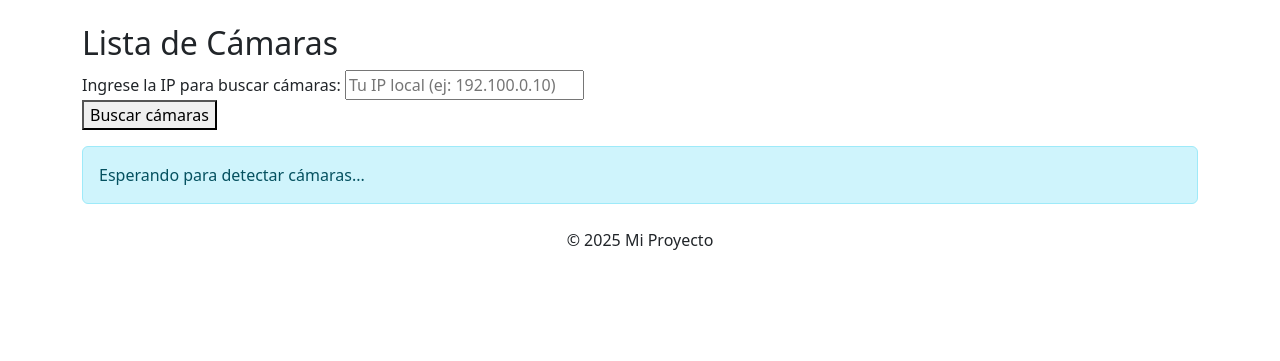
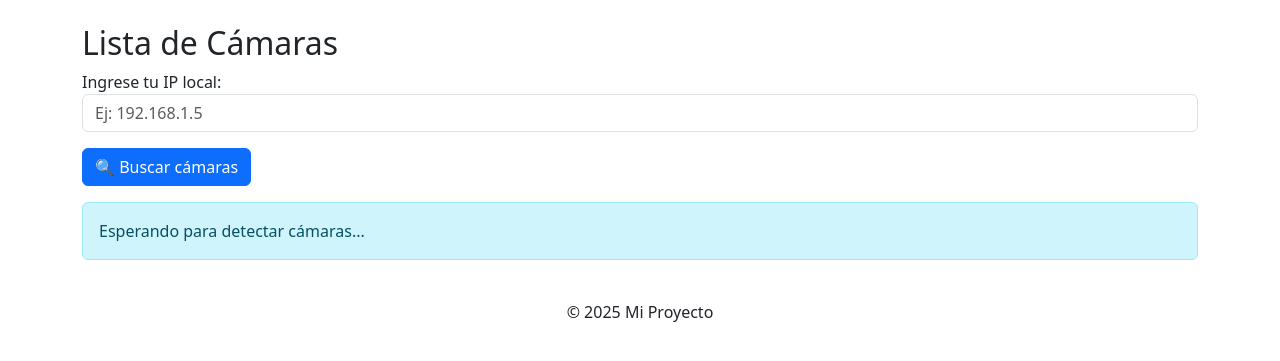
Before and after one commit to NiicolasTorres/camaras_seguridad, a Django app: page /cameras/ in a window 1280 px wide. Shown: the part 66-427 px from the top of the page. Run offline with Django 5.2, Linux system fonts and the light colour scheme.

Commit message:
Cambios en el html

```diff
--- a/templates/reconocimiento/camera_list.html
+++ b/templates/reconocimiento/camera_list.html
@@ -6,64 +6,93 @@
 {% block content %}
   <h2 class="mt-4">Lista de Cámaras</h2>
 
-  <!-- Campo para ingresar la IP -->
-  <div class="form-group">
-    <label for="ip-input">Ingrese la IP para buscar cámaras:</label>
-    <input type="text" id="user-ip" placeholder="Tu IP local (ej: 192.100.0.10)">
+  <!-- IP input -->
+  <div class="form-group mb-3">
+    <label for="ip-input">Ingrese tu IP local:</label>
+    <input type="text" class="form-control" id="user-ip" placeholder="Ej: 192.168.1.5">
   </div>
 
-  <!-- Botón para iniciar la detección -->
-  <button onclick="scanNetwork()">Buscar cámaras</button>
+  <button class="btn btn-primary" onclick="scanNetwork()">🔍 Buscar cámaras</button>
 
-  <!-- Resultado de las cámaras detectadas -->
+  <!-- Status -->
+  <div id="status-message" class="alert alert-info mt-3">
+    Esperando para detectar cámaras...
+  </div>
+
+  <!-- Resultados -->
   <div class="row mt-3" id="camera-results"></div>
 
   <script>
     function scanNetwork() {
       const baseIp = document.getElementById("user-ip").value;
+      const status = document.getElementById("status-message");
+      const container = document.getElementById("camera-results");
+
+      if (!baseIp) {
+        status.innerText = "Por favor, ingresá tu IP local.";
+        return;
+      }
+
+      status.innerText = "🔍 Buscando cámaras en la red...";
+
       let ips = [];
-
       for (let i = 1; i < 255; i++) {
-            ips.push(baseIp.split('.').slice(0,3).join('.') + '.' + i);
+        ips.push(baseIp.split('.').slice(0, 3).join('.') + '.' + i);
       }
 
       fetch('/cameras/reconocimiento/detect_cameras/', {
         method: 'POST',
-            headers: {'Content-Type': 'application/json'},
-            body: JSON.stringify({ips})
+        headers: { 'Content-Type': 'application/json' },
+        body: JSON.stringify({ ips })
       })
       .then(res => res.json())
       .then(data => {
+        container.innerHTML = '';
         const cameras = data.cameras;
-            const container = document.getElementById('camera-results');
-            container.innerHTML = '';
+
+        if (cameras.length === 0) {
+          status.innerText = "No se encontraron cámaras.";
+        } else {
+          status.innerText = `${cameras.length} cámaras detectadas.`;
+        }
 
         cameras.forEach(cam => {
-                let div = document.createElement('div');
+          const div = document.createElement('div');
+          div.className = "col-md-4 mb-4";
+
           div.innerHTML = `
-                    <p>${cam.name} (${cam.ip})</p>
-                    <video src="${cam.url}" autoplay width="200"></video>
-                    <button onclick="selectCamera('${cam.ip}', '${cam.mac}', '${cam.name}')">Seleccionar</button>
-                    <hr/>
+            <div class="card p-3">
+              <h5>${cam.name}</h5>
+              <p><strong>IP:</strong> ${cam.ip}</p>
+              ${cam.mac ? `<p><strong>MAC:</strong> ${cam.mac}</p>` : ''}
+              <video src="${cam.url}" autoplay muted playsinline width="100%" class="mb-2"></video>
+              <button class="btn btn-success btn-sm" onclick="selectCamera('${cam.ip}', '${cam.mac}', '${cam.name}')">✅ Seleccionar</button>
+            </div>
           `;
+
           container.appendChild(div);
         });
+      })
+      .catch(err => {
+        status.innerText = "❌ Error al detectar cámaras.";
+        console.error(err);
       });
     }
 
     function selectCamera(ip, mac, name) {
       fetch('/register_and_set_default_camera', {
         method: 'POST',
-            headers: {'Content-Type': 'application/json'},
-            body: JSON.stringify({ip, mac, name, location: 'Asignada por usuario'})
+        headers: { 'Content-Type': 'application/json' },
+        body: JSON.stringify({ ip, mac, name, location: 'Asignada por usuario' })
       })
       .then(res => res.json())
-        .then(data => alert(data.message));
+      .then(data => {
+        alert(data.message);
+      })
+      .catch(err => {
+        alert("❌ Error al registrar la cámara.");
+        console.error(err);
+      });
     }
   </script>
-
-  <!-- Mensaje de estado -->
-  <div id="status-message" class="alert alert-info">
-    Esperando para detectar cámaras...
-  </div>
 {% endblock %}
```
Lines whose indentation alone changed are shown as unchanged.
